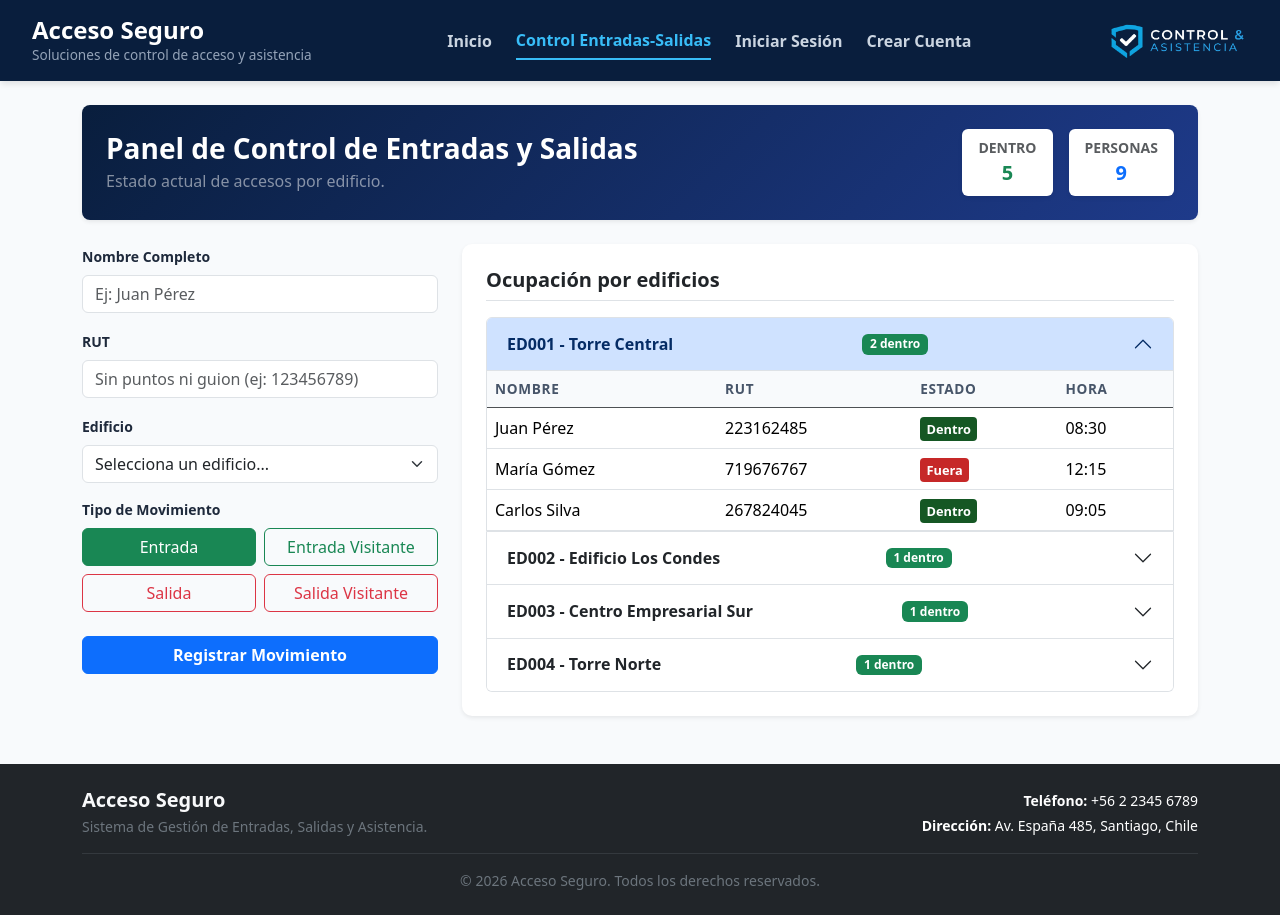
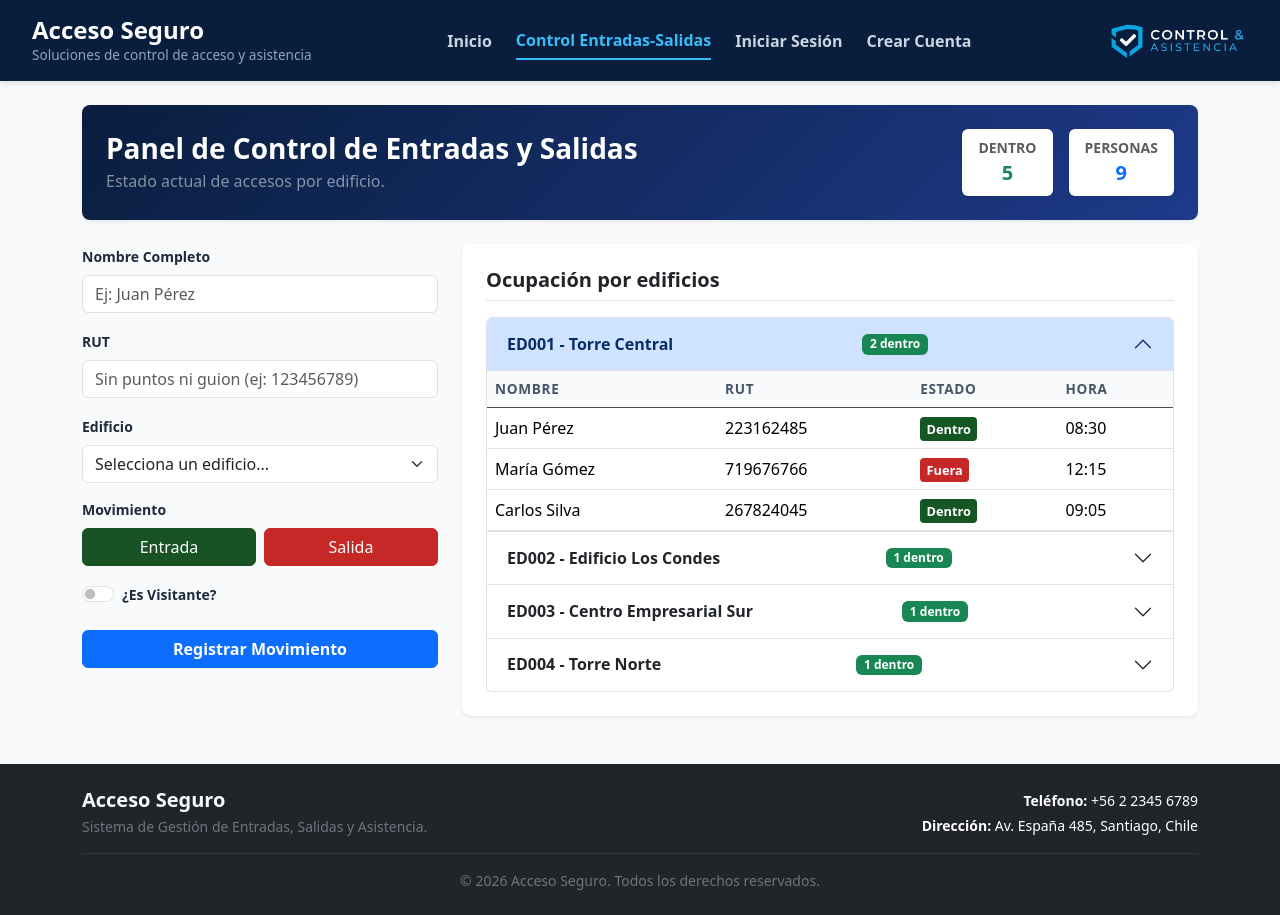
Before and after one commit to Antoogg/Evaluacion-Pagina-React, a React (Vite) app: page /control in a window 1280 px wide. Built offline with nearby package versions, Linux system fonts and the light colour scheme.

Commit message:
update: mejora de separación entre visitantes y empleados. mejora del css

```diff
--- a/src/components/edificio/FormularioMovimiento.jsx
+++ b/src/components/edificio/FormularioMovimiento.jsx
@@ -3,16 +3,17 @@ import { validarMovimiento } from '../../utils/validators.js';
 
 const TIPOS = [
   { valor: 'Entrada', etiqueta: 'Entrada', color: 'success' },
-  { valor: 'EntradaVisitante', etiqueta: 'Entrada Visitante', color: 'success' },
-  { valor: 'Salida', etiqueta: 'Salida', color: 'danger' },
-  { valor: 'SalidaVisitante', etiqueta: 'Salida Visitante', color: 'danger' },
+  { valor: 'Salida', etiqueta: 'Salida', color: 'danger' }
 ];
 
 function FormularioMovimiento({ edificios, onRegistrar }) {
   const [nombre, setNombre] = useState('');
   const [rut, setRut] = useState('');
   const [idEdificio, setIdEdificio] = useState('');
-  const [tipo, setTipo] = useState('Entrada');
+
+  const [accion, setAccion] = useState('Entrada');
+  const [esVisitante, setEsVisitante] = useState(false);
+
   const [errores, setErrores] = useState({});
 
   const manejarEnvio = (e) => {
@@ -21,7 +22,9 @@ function FormularioMovimiento({ edificios, onRegistrar }) {
     setErrores(nuevosErrores);
     if (Object.keys(nuevosErrores).length > 0) return;
 
-    onRegistrar({ nombre: nombre.trim(), rut: rut.trim(), idEdificio, tipo });
+    const tipoFinal = `${accion}${esVisitante ? 'Visitante' : ''}`;
+
+    onRegistrar({ nombre: nombre.trim(), rut: rut.trim(), idEdificio, tipo: tipoFinal });
     setNombre('');
     setRut('');
   };
@@ -71,7 +74,7 @@ function FormularioMovimiento({ edificios, onRegistrar }) {
       </div>
 
       <div className="mb-3">
-        <label className="form-label fw-bold small d-block">Tipo de Movimiento</label>
+        <label className="form-label fw-bold small d-block">Movimiento</label>
         <div className="row g-2">
           {TIPOS.map((t) => (
             <div className="col-6" key={t.valor}>
@@ -81,8 +84,8 @@ function FormularioMovimiento({ edificios, onRegistrar }) {
                 name="tipo_registro"
                 id={`btn-radio-${t.valor}`}
                 value={t.valor}
-                checked={tipo === t.valor}
-                onChange={() => setTipo(t.valor)}
+                checked={accion === t.valor}
+                onChange={() => setAccion(t.valor)}
               />
               <label
                 className={`btn btn-outline-${t.color} w-100`}
@@ -90,8 +93,25 @@ function FormularioMovimiento({ edificios, onRegistrar }) {
               >
                 {t.etiqueta}
               </label>
+
             </div>
           ))}
+        </div>
+      </div>
+
+      <div className="mb-3">
+        <div className="form-check form-switch">
+          <input
+            className="form-check-input"
+            type="checkbox"
+            role="switch"
+            id="flexSwitchVisitante"
+            checked={esVisitante}
+            onChange={(e) => setEsVisitante(e.target.checked)}
+          />
+          <label className="form-check-label small fw-semibold" htmlFor="flexSwitchVisitante">
+            ¿Es Visitante?
+          </label>
         </div>
       </div>
 
--- a/src/data/edificiosData.js
+++ b/src/data/edificiosData.js
@@ -9,19 +9,19 @@ export const EDIFICIOS = [
 const DATOS_EDIFICIO = {
   ED001: [
     { nombre: 'Juan Pérez', rut: '223162485', estado: 'Dentro', hora: '08:30' },
-    { nombre: 'María Gómez', rut: '719676767', estado: 'Fuera', hora: '12:15' },
+    { nombre: 'María Gómez', rut: '719676766', estado: 'Fuera', hora: '12:15' },
     { nombre: 'Carlos Silva', rut: '267824045', estado: 'Dentro', hora: '09:05' },
   ],
   ED002: [
-    { nombre: 'Ana Torres', rut: '172520432', estado: 'Dentro', hora: '10:00' },
-    { nombre: 'Pedro Morales', rut: '1765202', estado: 'Fuera', hora: '11:40' },
+    { nombre: 'Ana Torres', rut: '17252043K', estado: 'Dentro', hora: '10:00' },
+    { nombre: 'Pedro Morales', rut: '176520288', estado: 'Fuera', hora: '11:40' },
   ],
   ED003: [
-    { nombre: 'Fernandito Silva', rut: '2103020212', estado: 'Dentro', hora: '10:00' },
-    { nombre: 'Anthony Miles', rut: '22030202', estado: 'Fuera', hora: '11:40' },
+    { nombre: 'Fernandito Silva', rut: '213020218', estado: 'Dentro', hora: '10:00' },
+    { nombre: 'Anthony Miles', rut: '212030201', estado: 'Fuera', hora: '11:40' },
   ],
   ED004: [
-    { nombre: 'Hernan Hernan', rut: '281654929', estado: 'Dentro', hora: '13:00' },
+    { nombre: 'Hernan Hernan', rut: '281654926', estado: 'Dentro', hora: '13:00' },
     { nombre: 'Pancho Floo', rut: '216202023', estado: 'Fuera', hora: '13:50' },
   ],
 };
--- a/src/index.css
+++ b/src/index.css
@@ -99,7 +99,6 @@ body {
   display: none;
 }
 
-
 .menu-toggle {
   display: none;
   background: none;
@@ -160,7 +159,7 @@ body {
   }
 }
 
-@media (max-width: 991.98px) {
+@media (max-width: 992px) {
   .menu-toggle {
     display: block;
   }
--- a/src/styles/control.css
+++ b/src/styles/control.css
@@ -5,6 +5,47 @@
   padding: 1.5rem;
   margin-bottom: 1.5rem;
 }
+
+.btn-outline-success.w-100 {
+  background-color: #2e7d32;
+  border-color: #2e7d32;
+  color: #ffffff;
+
+}
+
+.btn-outline-success.w-100:hover {
+  background-color: #195325;
+  border-color: #0e3b18;
+  color: #ffffff;
+}
+
+.btn-check:checked+.btn-outline-success,
+.btn-check:active+.btn-outline-success {
+  background-color: #195325;
+  border-color: #195325;
+  color: #ffffff;
+}
+
+.btn-outline-danger.w-100 {
+  background-color: #c62828;
+  border-color: #c62828;
+  color: #ffffff;
+
+}
+
+.btn-outline-danger.w-100:hover {
+  background-color: #631313;
+  border-color: #631313;
+  color: #ffffff;
+}
+
+.btn-check:checked+.btn-outline-danger,
+.btn-check:active+.btn-outline-danger {
+  background-color: #631313;
+  border-color: #631313;
+  color: #ffffff;
+}
+
 
 .card-control {
   border: none;
```
